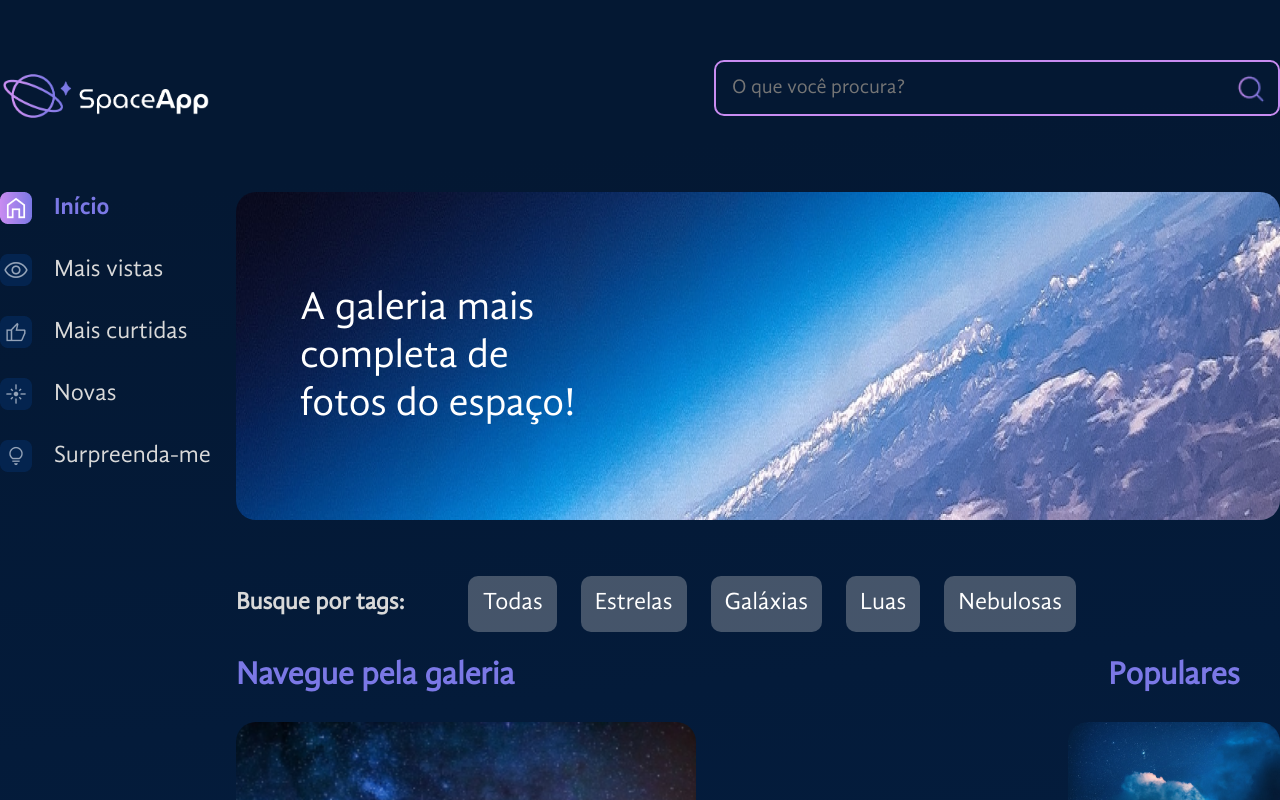
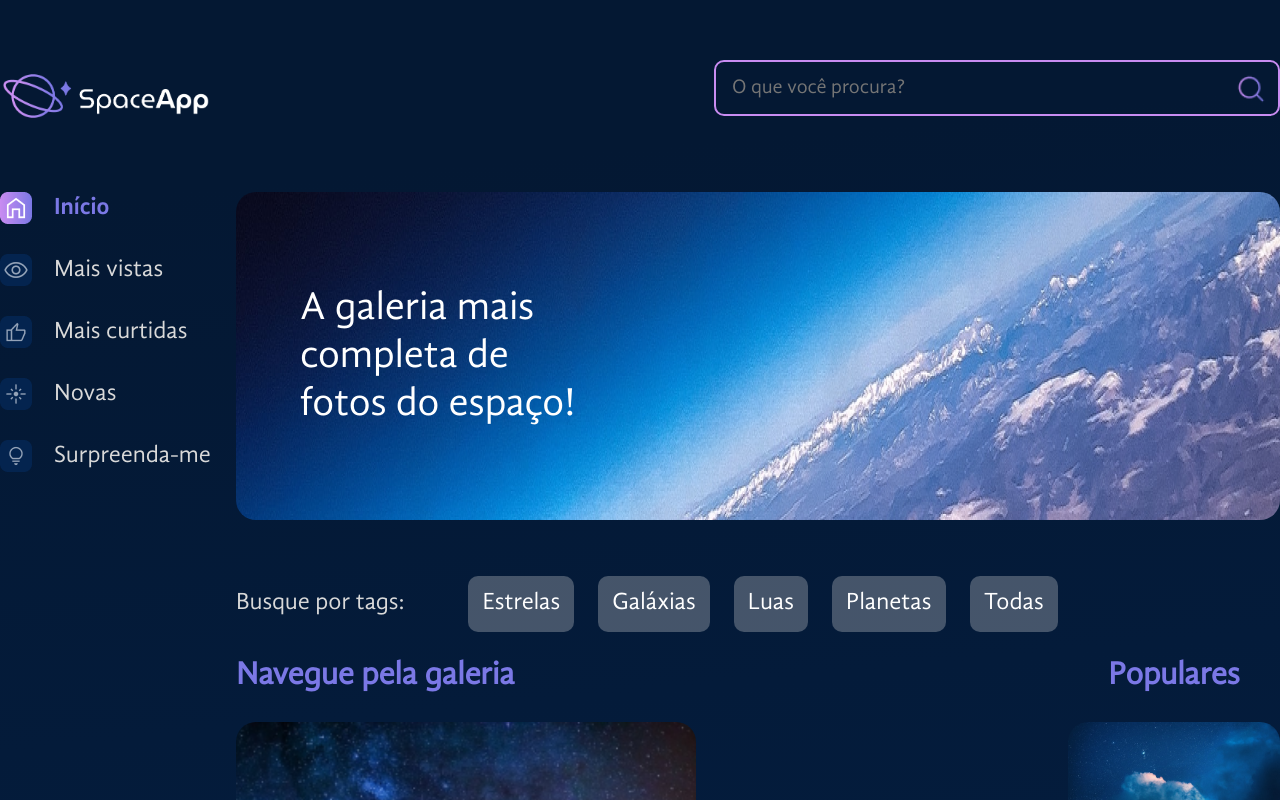
Before and after one commit to albertobtlima/explore-react-com-javascript, a React (Vite) app in the folder 04-estilize-componentes-com-styled-components/space-app/: page / in a window 1280 px wide. Shown: the top 800 px of the page. Built offline with nearby package versions, Linux system fonts and the light colour scheme.

Commit message:
adicionado funcao de favoritar

```diff
--- a/04-estilize-componentes-com-styled-components/space-app/src/App.jsx
+++ b/04-estilize-componentes-com-styled-components/space-app/src/App.jsx
@@ -6,7 +6,7 @@ import Banner from "./componentes/Banner";
 import bannerBackground from "./assets/banner.png";
 import Galeria from "./componentes/Galeria";
 import fotos from "./fotos.json";
-import { useState } from "react";
+import { useEffect, useState } from "react";
 import ModalZoom from "./componentes/ModalZoom";
 
 const FundoGradiente = styled.div`
@@ -39,14 +39,48 @@ const ConteudoGaleria = styled.section`
 
 const App = () => {
   const [fotosDaGaleria, setFotosDaGaleria] = useState(fotos);
+  const [fotoSelecionada, setFotoSelecionada] = useState(null);
+  const [filtro, setFiltro] = useState("");
+  const [tag, setTag] = useState(0);
 
-  const [fotoSelecionada, setFotoSelecionada] = useState(null);
+  useEffect(() => {
+    const fotosFiltradas = fotos.filter((foto) => {
+      const filtroPorTag = !tag || foto.tagId === tag;
+      const filtroPorTitulo =
+        !filtro || foto.titulo.toLowerCase().includes(filtro.toLowerCase());
+
+      return filtroPorTag && filtroPorTitulo;
+    });
+
+    setFotosDaGaleria(fotosFiltradas);
+  }, [filtro, tag]);
+
+  const aoAlternarFavorito = (foto) => {
+    if (foto.id === fotoSelecionada?.id) {
+      setFotoSelecionada({
+        ...fotoSelecionada,
+        favorita: !fotoSelecionada.favorita,
+      });
+    }
+
+    setFotosDaGaleria(
+      fotosDaGaleria.map((fotoDaGaleria) => {
+        return {
+          ...fotoDaGaleria,
+          favorita:
+            fotoDaGaleria.id === foto.id
+              ? !foto.favorita
+              : fotoDaGaleria.favorita,
+        };
+      })
+    );
+  };
 
   return (
     <FundoGradiente>
       <EstilosGlobais />
       <AppContainer>
-        <Cabecalho />
+        <Cabecalho filtro={filtro} setFiltro={setFiltro} />
         <MainContainer>
           <BarraLateral />
           <ConteudoGaleria>
@@ -57,11 +91,17 @@ const App = () => {
             <Galeria
               fotos={fotosDaGaleria}
               aoFotoSelecionada={(foto) => setFotoSelecionada(foto)}
+              aoAlternarFavorito={aoAlternarFavorito}
+              setTag={setTag}
             />
           </ConteudoGaleria>
         </MainContainer>
       </AppContainer>
-      <ModalZoom foto={fotoSelecionada} />
+      <ModalZoom
+        foto={fotoSelecionada}
+        aoFechar={() => setFotoSelecionada(null)}
+        aoAlternarFavorito={aoAlternarFavorito}
+      />
     </FundoGradiente>
   );
 };
--- a/04-estilize-componentes-com-styled-components/space-app/src/componentes/Galeria/Imagem/index.jsx
+++ b/04-estilize-componentes-com-styled-components/space-app/src/componentes/Galeria/Imagem/index.jsx
@@ -37,7 +37,16 @@ const Rodape = styled.footer`
   align-items: center;
 `;
 
-const Imagem = ({ foto, expandida = false, aoZoomSolicitado }) => {
+const Imagem = ({
+  foto,
+  expandida = false,
+  aoZoomSolicitado,
+  aoAlternarFavorito,
+}) => {
+  const iconeFavorito = foto.favorita
+    ? "/icones/favorito-ativo.png"
+    : "/icones/favorito.png";
+
   return (
     <Figure $expandida={expandida} id={`foto-${foto.id}`}>
       <img src={foto.path} alt={foto.alt} />
@@ -45,8 +54,8 @@ const Imagem = ({ foto, expandida = false, aoZoomSolicitado }) => {
         <h3>{foto.titulo}</h3>
         <Rodape>
           <h4>{foto.fonte}</h4>
-          <BotaoIcone>
-            <img src="/icones/favorito.png" alt="Icone de favorito" />
+          <BotaoIcone onClick={() => aoAlternarFavorito(foto)}>
+            <img src={iconeFavorito} alt="Icone de favorito" />
           </BotaoIcone>
           {!expandida && (
             <BotaoIcone
--- a/04-estilize-componentes-com-styled-components/space-app/src/componentes/Galeria/Tags/index.jsx
+++ b/04-estilize-componentes-com-styled-components/space-app/src/componentes/Galeria/Tags/index.jsx
@@ -1,14 +1,14 @@
 import { styled } from "styled-components";
 import tags from "./tags.json";
 
-const TagsContainer = styled.section`
+const BarraTags = styled.div`
   display: flex;
   align-items: center;
   gap: 64px;
   margin-top: 56px;
 `;
 
-const TagTitulo = styled.h3`
+const TituloTags = styled.p`
   color: #d9d9d9;
   font-size: 24px;
   margin: 0;
@@ -18,11 +18,11 @@ const Tag = styled.button`
   font-size: 24px;
   color: #ffffff;
   background: rgba(217, 217, 217, 0.3);
-  border-radius: 10px;
   cursor: pointer;
   transition: background-color 0.3s ease;
   padding: 12px;
   box-sizing: border-box;
+  border-radius: 10px;
   border: 2px solid transparent;
   &:hover {
     border-color: #c98cf1;
@@ -35,16 +35,18 @@ const Div = styled.div`
   justify-content: end;
 `;
 
-const Tags = () => {
+const Tags = ({ setTag }) => {
   return (
-    <TagsContainer>
-      <TagTitulo>Busque por tags:</TagTitulo>
+    <BarraTags>
+      <TituloTags>Busque por tags:</TituloTags>
       <Div>
         {tags.map((tag) => (
-          <Tag key={tag.id}>{tag.titulo}</Tag>
+          <Tag key={tag.id} ocClick={() => setTag(tag.tag)}>
+            {tag.titulo}
+          </Tag>
         ))}
       </Div>
-    </TagsContainer>
+    </BarraTags>
   );
 };
 
--- a/04-estilize-componentes-com-styled-components/space-app/src/componentes/Galeria/Tags/tags.json
+++ b/04-estilize-componentes-com-styled-components/space-app/src/componentes/Galeria/Tags/tags.json
@@ -1,22 +1,26 @@
 [
   {
     "id": 0,
-    "titulo": "Todas"
+    "titulo": "Estrelas",
+    "tag": 1
   },
   {
     "id": 1,
-    "titulo": "Estrelas"
+    "titulo": "Galáxias",
+    "tag": 2
   },
   {
     "id": 2,
-    "titulo": "Galáxias"
+    "titulo": "Luas",
+    "tag": 3
   },
   {
     "id": 3,
-    "titulo": "Luas"
+    "titulo": "Planetas",
+    "tag": 4
   },
   {
     "id": 4,
-    "titulo": "Nebulosas"
+    "titulo": "Todas"
   }
 ]
--- a/04-estilize-componentes-com-styled-components/space-app/src/componentes/Galeria/index.jsx
+++ b/04-estilize-componentes-com-styled-components/space-app/src/componentes/Galeria/index.jsx
@@ -20,10 +20,15 @@ const ImagensContainer = styled.section`
   gap: 24px;
 `;
 
-const Galeria = ({ fotos = [], aoFotoSelecionada }) => {
+const Galeria = ({
+  fotos = [],
+  aoFotoSelecionada,
+  aoAlternarFavorito,
+  setTag,
+}) => {
   return (
     <>
-      <Tags />
+      <Tags setTag={setTag} />
       <GaleriaContainer>
         <SecaoFluida>
           <Titulo>Navegue pela galeria</Titulo>
@@ -33,6 +38,7 @@ const Galeria = ({ fotos = [], aoFotoSelecionada }) => {
                 key={foto.id}
                 foto={foto}
                 aoZoomSolicitado={aoFotoSelecionada}
+                aoAlternarFavorito={aoAlternarFavorito}
               />
             ))}
           </ImagensContainer>
--- a/04-estilize-componentes-com-styled-components/space-app/src/componentes/ModalZoom/index.jsx
+++ b/04-estilize-componentes-com-styled-components/space-app/src/componentes/ModalZoom/index.jsx
@@ -1,4 +1,4 @@
-import styled from "styled-components";
+import { styled } from "styled-components";
 import Imagem from "../Galeria/Imagem";
 import BotaoIcone from "../BotaoIcone";
 
@@ -29,17 +29,21 @@ const DialogEstilizado = styled.dialog`
   }
 `;
 
-const ModalZoom = ({ foto, aoFechar }) => {
+const ModalZoom = ({ foto, aoFechar, aoAlternarFavorito }) => {
   return (
     <>
       {foto && (
         <>
           <Overlay />
           <DialogEstilizado open={!!foto} onClose={aoFechar}>
-            <Imagem foto={foto} expandida={true} />
+            <Imagem
+              foto={foto}
+              expandida={true}
+              aoAlternarFavorito={aoAlternarFavorito}
+            />
             <form method="dialog">
               <BotaoIcone formMethod="dialog">
-                <img src="/icones/fechar.png" alt="icone de fechar" />
+                <img src="/icones/fechar.png" alt="Icone de fechar" />
               </BotaoIcone>
             </form>
           </DialogEstilizado>
```
